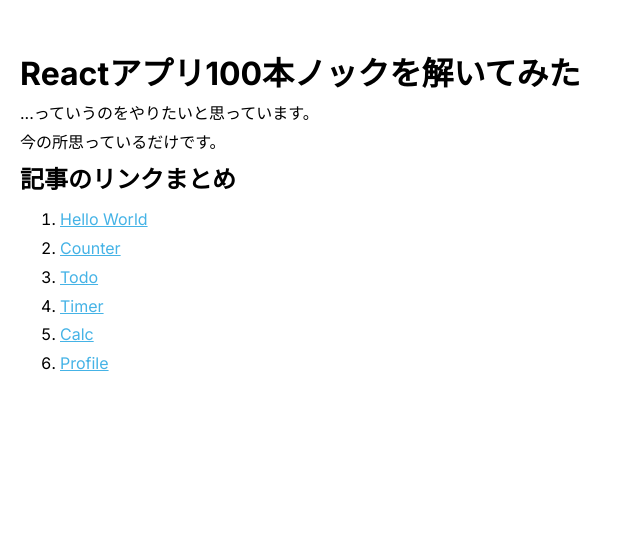
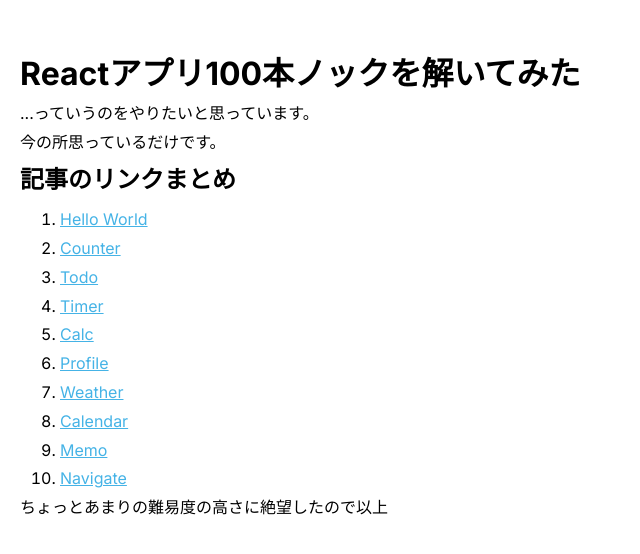
Before and after one commit to nanasi-1/nextjs-page, a Next.js app: page /react-100 in a window 1280 px wide. Shown: the top 554 px of the page, without its empty margins (0-640 px from the left). Built offline with nearby package versions, Linux system fonts and the light colour scheme.

Commit message:
10までデータを追加

```diff
--- a/src/app/react-100/page.tsx
+++ b/src/app/react-100/page.tsx
@@ -19,6 +19,9 @@
             </p>
             <h2 className={styles.heading}>記事のリンクまとめ</h2>
             <PageList pages={pages} />
+            <p>
+                ちょっとあまりの難易度の高さに絶望したので以上
+            </p>
         </main>
     );
 }
--- a/src/app/react-100/pageData.json
+++ b/src/app/react-100/pageData.json
@@ -22,5 +22,21 @@
     {
         "url": "https://qiita.com/Sicut_study/items/ccfc451360d3f22bde63",
         "title": "Profile"
+    },
+    {
+        "url": "https://qiita.com/Sicut_study/items/0fb7e80bc0a973000ae9",
+        "title": "Weather"
+    },
+    {
+        "url": "https://qiita.com/Sicut_study/items/3bd13a266feade56a4d0",
+        "title": "Calendar"
+    },
+    {
+        "url": "https://qiita.com/Sicut_study/items/a27e5789a1b23438d77c",
+        "title": "Memo"
+    },
+    {
+        "url": "https://qiita.com/Sicut_study/items/3bfdce97ca51b609eb02",
+        "title": "Navigate"
     }
 ]
```
